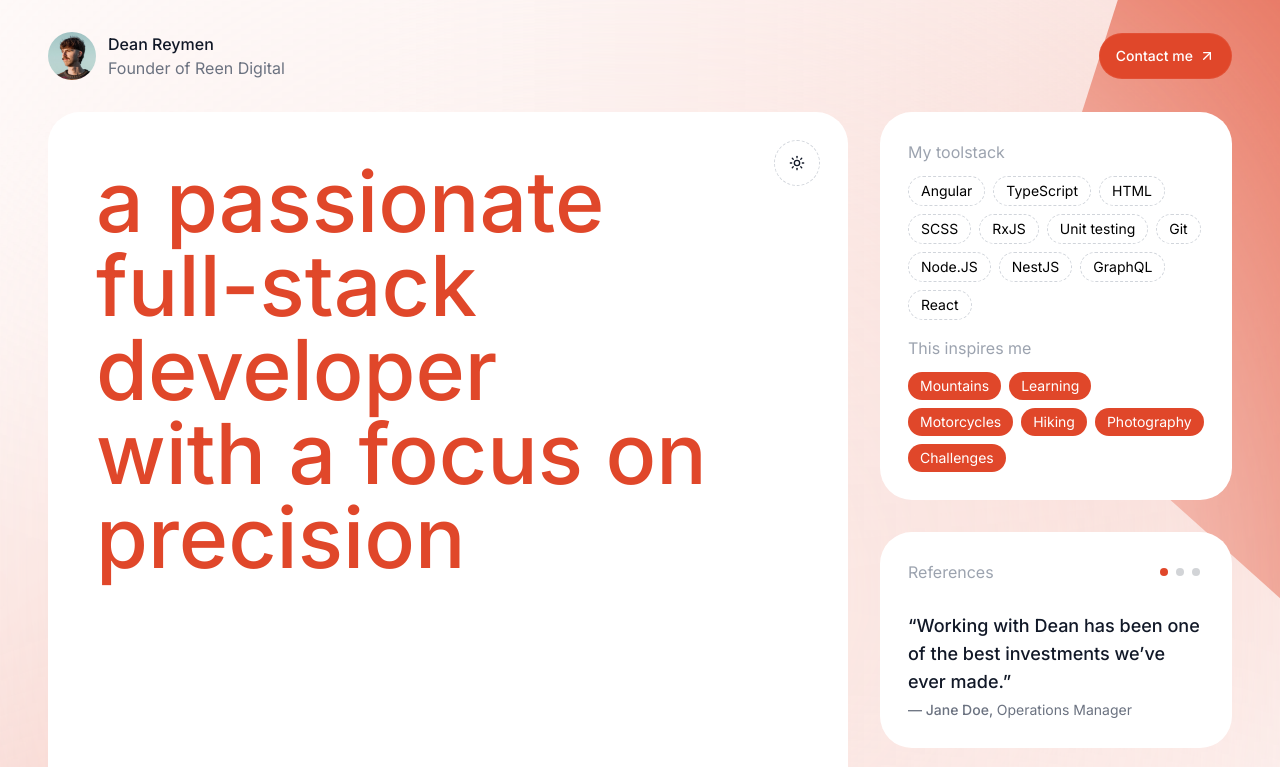
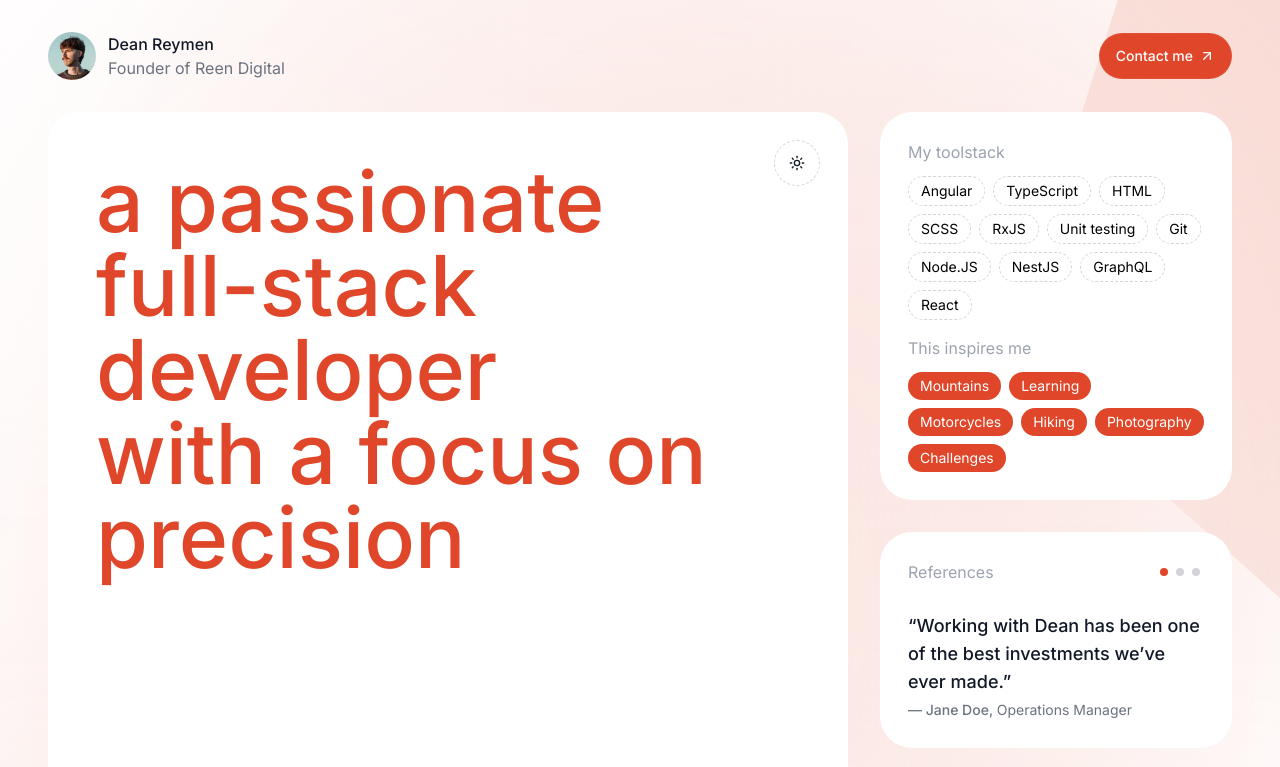
Before and after one commit to deenr/portfolio, a React (Vite) app: page / in a window 1280 px wide. Shown: the top 767 px of the page. Built offline with nearby package versions, Linux system fonts and the light colour scheme.

Commit message:
chore: background improvements

```diff
--- a/src/components/Background.tsx
+++ b/src/components/Background.tsx
@@ -1,18 +1,64 @@
-import { memo } from 'react';
+import React, { memo, useEffect, useRef } from 'react';
+import { useTheme } from './providers/ThemeProvider';
 
-const HexagonSVG = memo(({ className }: { className?: string }) => (
+const HexagonSVG: React.FC<{ className?: string }> = memo(({ className }) => (
   <svg className={className} width="2925" height="2517" viewBox="0 0 2925 2517" fill="none" xmlns="http://www.w3.org/2000/svg">
-    <path className="fill-primary-500" d="M1462.5 790L2001.57 975.431L2134.71 1392.09L1761.66 1726.23H1163.34L790.287 1392.09L923.427 975.431L1462.5 790Z" />
+    <path fill="#e0472a" fillOpacity="0.2" d="M1462.5 790L2001.57 975.431L2134.71 1392.09L1761.66 1726.23H1163.34L790.287 1392.09L923.427 975.431L1462.5 790Z" />
   </svg>
 ));
 
-const Background = () => {
+const Background: React.FC = () => {
+  const canvasRef = useRef<HTMLCanvasElement>(null);
+  const { theme } = useTheme();
+
+  useEffect(() => {
+    const canvas = canvasRef.current;
+    if (!canvas) return;
+
+    const ctx = canvas.getContext('2d');
+    if (!ctx) return;
+
+    const resizeCanvas = () => {
+      canvas.width = window.innerWidth;
+      canvas.height = window.innerHeight;
+      drawBackground();
+    };
+
+    const drawBackground = () => {
+      if (!ctx) return;
+
+      const gradient = ctx.createRadialGradient(canvas.width / 2, canvas.height / 2, 0, canvas.width / 2, canvas.height / 2, Math.max(canvas.width, canvas.height) / 2);
+
+      if (theme === 'dark') {
+        gradient.addColorStop(0, 'rgba(224, 71, 42, 0.2)'); // #e0472a with 20% opacity
+        gradient.addColorStop(1, 'rgba(224, 71, 42, 0)'); // #e0472a with 0% opacity
+        ctx.fillStyle = 'rgb(0, 0, 0)';
+      } else {
+        gradient.addColorStop(0, 'rgba(224, 71, 42, 0.2)'); // #e0472a with 20% opacity
+        gradient.addColorStop(1, 'rgba(224, 71, 42, 0)'); // #e0472a with 0% opacity
+        ctx.fillStyle = 'rgb(255, 255, 255)';
+      }
+
+      ctx.fillRect(0, 0, canvas.width, canvas.height);
+
+      ctx.fillStyle = gradient;
+      ctx.fillRect(0, 0, canvas.width, canvas.height);
+    };
+
+    resizeCanvas();
+    window.addEventListener('resize', resizeCanvas);
+
+    return () => {
+      window.removeEventListener('resize', resizeCanvas);
+    };
+  }, [theme]);
+
   return (
     <div className="absolute -z-10 overflow-hidden inset-0 w-full h-full bg-white dark:bg-black">
-      <HexagonSVG className="absolute z-10 -top-[1040px] -right-[2030px] md:-right-[1950px] lg:-right-[1860px] xl:-right-[1860px]" />
-      <HexagonSVG className="absolute z-10 top-0 -left-[1500px] md:-left-[1400px] scale-2" />
-      <div className="absolute hidden xl:block z-20 inset-0 w-full h-full backdrop-blur-[250px]"></div>
-      <div id="background" className="absolute z-20 inset-0 w-full h-full backdrop-blur-[250px] lg:backdrop-blur-[500px]"></div>
+      <canvas ref={canvasRef} className="absolute inset-0 w-full h-full" />
+      <HexagonSVG className="absolute z-10 -top-[900px] sm:-top-[800px] md:-top-[1040px] -right-[1940px] xs:-right-[1850px] md:-right-[1950px] lg:-right-[1860px] xl:-right-[1860px] animate-float" />
+      <HexagonSVG className="absolute z-10 top-0 -left-[1840px] md:-left-[2000px] lg:-left-[1400px] scale-100 md:scale-150 lg:scale-100 animate-float-reverse" />
+      <div className="absolute z-20 inset-0 w-full h-full backdrop-blur-[100px] lg:backdrop-blur-[150px] xl:backdrop-blur-[200px]"></div>
     </div>
   );
 };
--- a/src/components/Header.tsx
+++ b/src/components/Header.tsx
@@ -21,12 +21,12 @@ export function Header() {
           </div>
           <p className="text-gray-900 dark:text-white text-base font-medium">Available for new opportunities</p>
         </div> */}
-        <button className="group w-fit h-fit flex flex-row gap-1.5 py-2 xs:py-3 px-3 xs:px-4 items-center rounded-[32px] text-white bg-primary-500 hover:bg-opacity-30 border-[1px] border-white border-opacity-5 hover:shadow-button-inset">
+        <button className="group w-fit h-fit flex flex-row gap-1.5 py-2 xs:py-3 px-3 xs:px-4 items-center rounded-[32px] text-white bg-primary-500 border-[1px] border-white border-opacity-5">
           <p className="text-sm font-medium text-nowrap">
             Contact<span className="hidden xs:inline"> me</span>
           </p>
           <div className="relative hidden xs:block w-4 h-4">
-            <ArrowUpRight className="w-4 h-4 transition-all duration-300 ease-in-out transform group-hover:-translate-y-4 group-hover:translate-x-4 opacity-100 group-hover:opacity-0" />
+            <ArrowUpRight className="w-4 h-4 transition-all duration-300 ease-in-out group-hover:-translate-y-4 group-hover:translate-x-4 opacity-100 group-hover:opacity-0" />
             <ArrowUpRight className="absolute top-4 -left-4 w-4 h-4 transition-all duration-300 ease-in-out opacity-0 group-hover:-translate-y-4 group-hover:translate-x-4 group-hover:opacity-100" />
           </div>
         </button>
```
